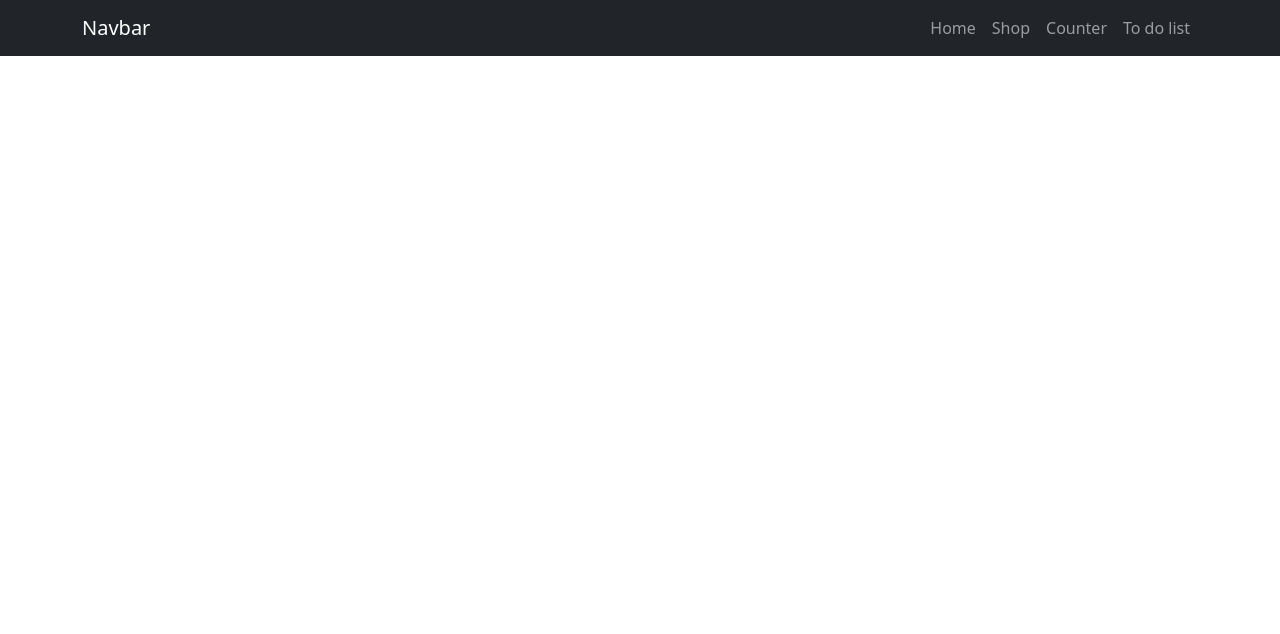
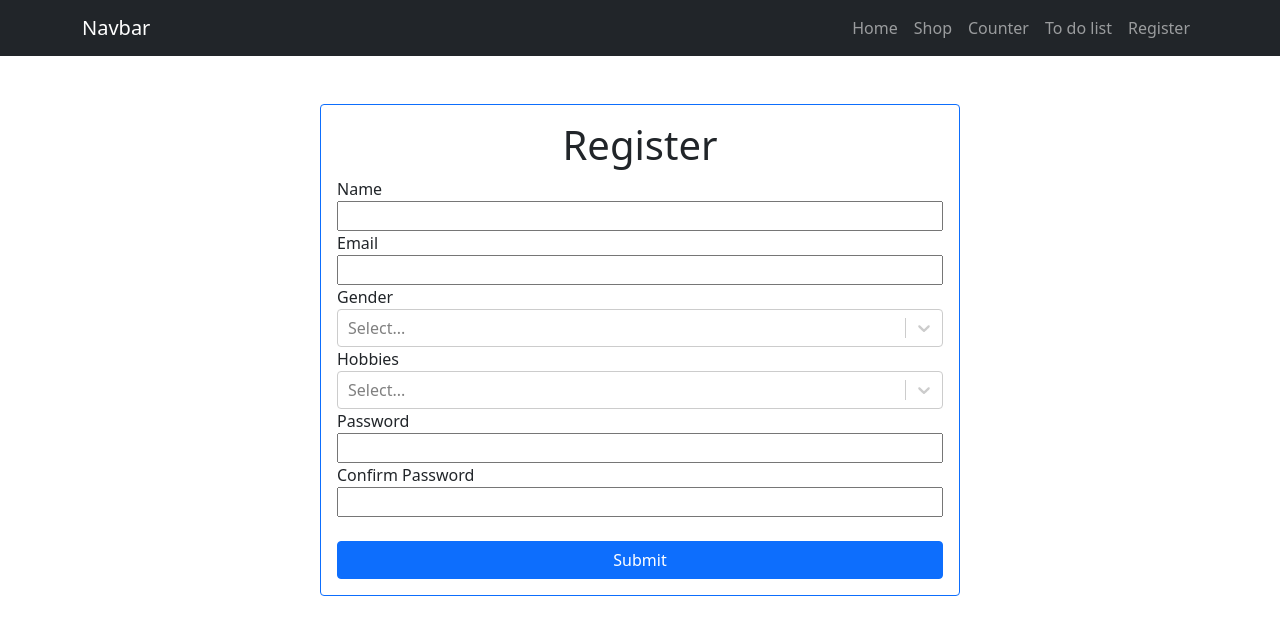
Before and after one commit to abdelhadyElsakka/React-Counter, a React (Create React App) app: page /Register in a window 1280 px wide. Shown: the top 634 px of the page. Built offline with nearby package versions, Linux system fonts and the light colour scheme.

Commit message:
use react hook forms to make register page and validate it

```diff
--- a/src/App.js
+++ b/src/App.js
@@ -5,6 +5,8 @@ import Counter from './pages/counter'
 import Shop from './pages/shop'
 import Product from './pages/shop/product'
 import Todo from './pages/todo/Todo'
+import Register from './pages/Register/register'
+
 
 import {
   BrowserRouter as Router,
@@ -22,6 +24,7 @@ function App() {
       <Route path='Counter/' element={< Counter />}/>
       <Route path='/Shop/:id' element={< Product />}/>
       <Route path='/ToDO' element={< Todo />}/>
+      <Route path='/Register' element={< Register />}/>
     </Routes>
     </Router>
 
--- a/src/Compnents/navBar.jsx
+++ b/src/Compnents/navBar.jsx
@@ -11,6 +11,7 @@ const NavBar = () => {
       <Nav.Link as={Link} to="/Shop">Shop</Nav.Link>
       <Nav.Link as={Link} to="/Counter">Counter</Nav.Link>
       <Nav.Link as={Link} to="/ToDo">To do list</Nav.Link>
+      <Nav.Link as={Link} to="/Register">Register</Nav.Link>
     </Nav>
     </Container>
     </Navbar>
--- /dev/null
+++ b/src/pages/Register/register.jsx
@@ -0,0 +1,102 @@
+import React from "react";
+import Select from "react-select";
+import { useForm, Controller } from "react-hook-form";
+import { yupResolver } from '@hookform/resolvers/yup';
+import * as Yup from 'yup';
+
+
+export default function Register() {
+
+    let password;
+
+    const formSchema = Yup.object().shape({
+        Name: Yup.string()
+            .required("Name is required"),
+        Email: Yup.string()
+            .required("Email is required")
+            .matches(/^[a-zA-Z0-9+_.-]+@[a-zA-Z0-9.-]+$/,"Email is not valid"),
+        password: Yup.string()
+          .required("Password is required")
+          .min(4, "Password length should be at least 4 characters")
+          .max(12, "Password cannot exceed more than 12 characters"),
+        confirmPassword: Yup.string()
+          .required("Confirm Password is required")
+          .min(4, "Password length should be at least 4 characters")
+          .max(12, "Password cannot exceed more than 12 characters")
+          .oneOf([Yup.ref("password")], "Passwords do not match")
+      });
+
+
+    const {register, control, handleSubmit ,formState: { errors }, watch} = useForm({resolver: yupResolver(formSchema)});
+
+    password = watch("password", "");
+
+    const onSubmit = data => console.log(data);
+
+    return (
+
+        <div className="container w-50 mt-5 border border-primary rounded p-3">
+        <h1 className="text-center">Register</h1>
+        <form onSubmit={handleSubmit(onSubmit)}>
+            <label className="d-block">Name</label>
+            <Controller
+                name="Name"
+                control={control}
+                render={({ field }) => <input className="w-100" {...register("Name")} />} />
+                <div className="text-danger">
+                    {errors.Name?.message}
+                </div>
+            <label className="d-block">Email</label>
+            <Controller
+                name="Email"
+                control={control}
+                render={({ field }) => <input className="w-100" {...register("Email")} />} />
+                <div className="text-danger">
+                    {errors.Email?.message}
+                </div>
+            <label className="d-block">Gender</label>
+            <Controller
+                name="gender"
+                control={control}
+                render={({ field }) => <Select
+                    {...field}
+                    options={[
+                        { value: "Male", label: "Male" },
+                        { value: "Female", label: "Female" }
+                    ]} />} />
+            <label className="d-block">Hobbies</label>
+            <Controller
+                isMulti
+                name="hobbies"
+                control={control}
+                className="basic-multi-select"
+                classNamePrefix="select"
+                render={({ field }) => <Select
+                    {...field}
+                    isMulti
+                    name="colors"
+                    options={[{ value: "Rowing", label: "Rowing" },
+                        { value: "Football", label: "Football" }]}
+                    className="basic-multi-select"
+                    classNamePrefix="select" />} />
+            <label className="d-block">Password</label>
+            <Controller
+                name="password"
+                control={control}
+                render={({ field }) => <input className="w-100" {...register("password")} />} />
+                <div className="text-danger">
+                    {errors.password?.message}
+                </div>
+            <label className="d-block">Confirm Password</label>
+            <Controller
+                name="password"
+                control={control}
+                render={({ field }) => <input className="w-100" {...register("confirmPassword")} />} />
+                <div className="text-danger" >
+                {errors.confirmPassword?.message}
+                </div>
+            <input className="w-100 btn btn-primary mt-4" type="submit" />
+        </form>
+        </div>
+    );
+}
```
Also changed, not shown: package.json (+8 -1 lines), 1 other file (tests, documents, lock files or other folders).
